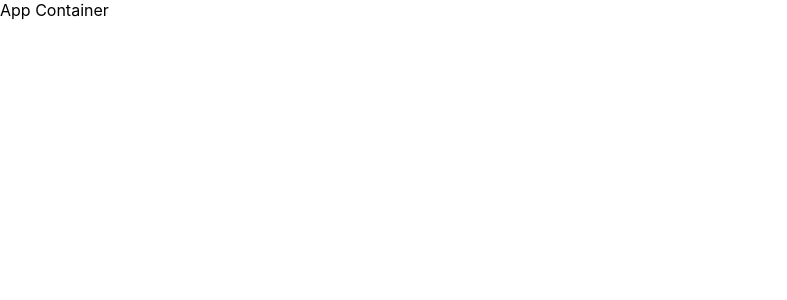
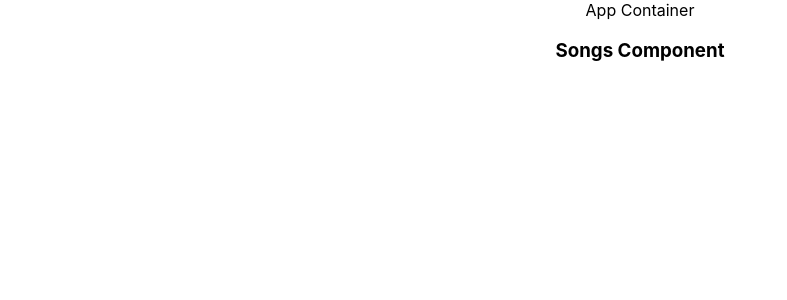
Before and after one commit to allisonkadel/musicality, a React (Create React App) app in the folder musicality-client/: page / in a window 1280 px wide. Shown: the top 300 px of the page, without its empty margins (0-787 px from the left). Built offline with nearby package versions, Linux system fonts and the light colour scheme.

Commit message:
test Songs container rendering within App container

```diff
--- a/musicality-client/src/containers/App.js
+++ b/musicality-client/src/containers/App.js
@@ -1,11 +1,18 @@
 import React, { Component } from 'react';
 import './App.css'
+
+const Songs = () =>
+    <div>
+        <h3>Songs Component</h3>
+    </div>
+
 
 class App extends Component {
     render() {
         return (
-            <div>
+            <div className='App'>
                 App Container
+                <Songs/>
             </div>
         )
     }
```
